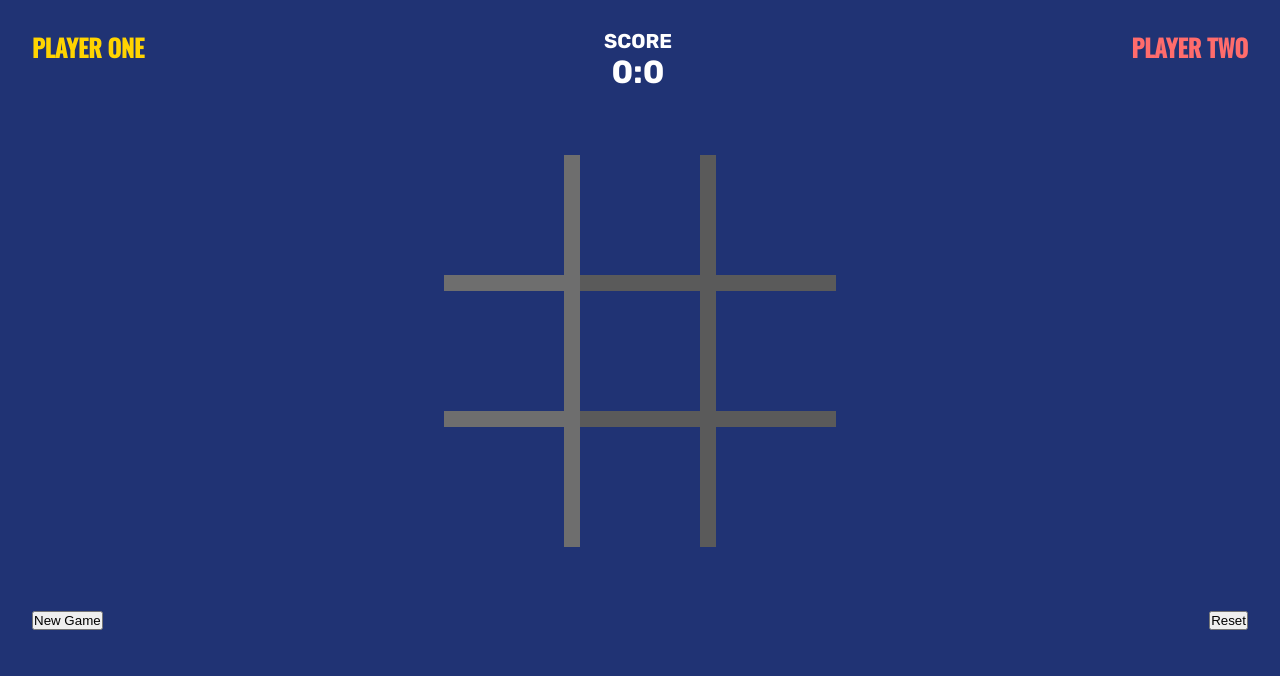
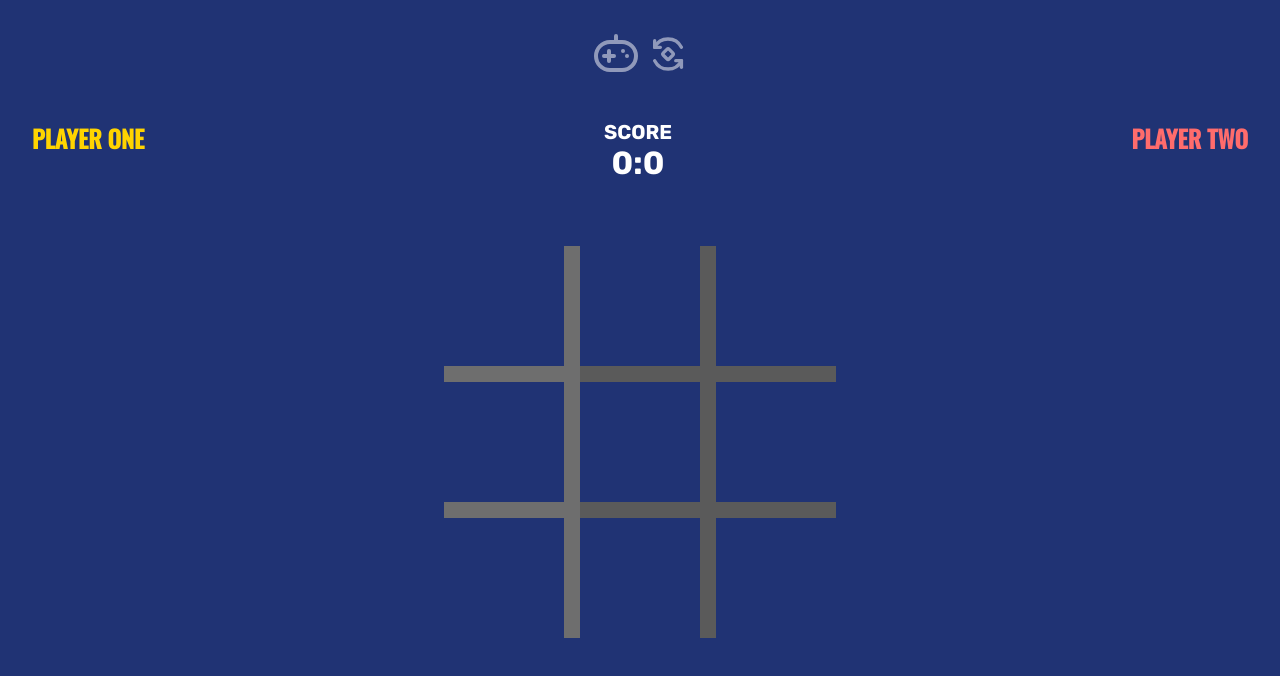
Before and after one commit to rizuki4658/tic-tac-toe, a plain HTML site: page index.html in a window 1280 px wide. Shown: the part 70-746 px from the top of the page. Drawn offline with nearby package versions, Linux system fonts and the light colour scheme.

Commit message:
feat: finished all ui css and content

```diff
--- a/css/index.css
+++ b/css/index.css
@@ -123,6 +123,36 @@ h3 {
 .board-reset-new-game {
   gap: 1rem;
   display: flex;
-  margin-top: 4rem;
-  justify-content: space-between;
+  margin-bottom: 2rem;
+  justify-content: center;
+  align-items: center;
+  gap: .5rem;
+  /* justify-content: space-between; */
 }
+
+.button-new-game,
+.button-reset {
+  font-size: 48px;
+  background-color: transparent;
+  border: none;
+  color: white;
+  cursor: pointer;
+  opacity: .5;
+  transition: all .3s ease-in-out;
+}
+.button-new-game:hover {
+  color: #FFD400;
+  opacity: 1;
+}
+.button-reset:hover {
+  color: #FF6C6C;
+  opacity: 1;
+}
+.button-reset {
+  font-size: 40px;
+}
+.button-new-game svg,
+.button-reset svg {
+  width: 1em;
+  height: 1em;
+}
--- a/index.html
+++ b/index.html
@@ -2,12 +2,25 @@
 <html>
   <head>
     <title>Tic Tac Toe</title>
+    <link rel="icon" type="image/x-icon" href="favicon.ico">
     <link rel="stylesheet" href="./css/index.css">
     <link rel="stylesheet" href="./css/modal.css">
   </head>
   <body>
     <div class="container">
       <h1>TIC TAC TOE</h1>
+      <div class="board-reset-new-game">
+        <div>
+          <button id="new_game" class="button-new-game" title="New Game">
+            <svg xmlns="http://www.w3.org/2000/svg" width="48" height="48" viewBox="0 0 48 48" fill="none"><rect x="4" y="13" width="40" height="28" rx="14" fill="none" stroke="currentColor" stroke-width="4" stroke-linejoin="round"/><circle cx="31" cy="22" r="2" fill="currentColor"/><circle cx="35" cy="27" r="2" fill="currentColor"/><path d="M12 27H22M12 27H22" stroke="currentColor" stroke-width="4" stroke-linecap="round" stroke-linejoin="round"/><path d="M24 7V13M24 7V13" stroke="currentColor" stroke-width="4" stroke-linecap="round" stroke-linejoin="round"/><path d="M17 22V32" stroke="currentColor" stroke-width="4" stroke-linecap="round" stroke-linejoin="round"/></svg>
+          </button>
+        </div>
+        <div>
+          <button id="reset_game" class="button-reset" title="Reset Board">
+            <svg xmlns="http://www.w3.org/2000/svg" width="48" height="48" viewBox="0 0 48 48" fill="none"><rect x="17" y="24.071" width="10" height="10" rx="2" transform="rotate(-45 17 24.071)" fill="none" stroke="currentColor" stroke-width="4" stroke-linecap="round" stroke-linejoin="round"/><path d="M40.1201 16C37.1747 10.0731 31.0586 6 23.9912 6C16.9237 6 10.9454 10.0731 8 16" stroke="currentColor" stroke-width="4" stroke-linecap="round"/><path d="M8 8V16" stroke="currentColor" stroke-width="4" stroke-linecap="round"/><path d="M14.7803 16L8.00013 16" stroke="currentColor" stroke-width="4" stroke-linecap="round"/><path d="M8 32C10.9454 37.9269 17.0615 42 24.129 42C31.1964 42 37.1747 37.9269 40.1201 32" stroke="currentColor" stroke-width="4" stroke-linecap="round"/><path d="M40.1201 40V32" stroke="currentColor" stroke-width="4" stroke-linecap="round"/><path d="M33.3398 32L40.12 32" stroke="currentColor" stroke-width="4" stroke-linecap="round"/></svg>
+          </button>
+        </div>
+      </div>
       <div class="information">
         <div class="information-one">
           <h2>PLAYER ONE</h2>
@@ -25,10 +38,6 @@
         </div>
       </div>
       <table id="board"></table>
-      <div class="board-reset-new-game">
-        <div><button class="button-new-game">New Game</button></div>
-        <div><button class="button-reset">Reset</button></div>
-      </div>
     </div>
     <script src="./js/modal.js"></script>
     <script src="./js/index.js"></script>
--- a/js/index.js
+++ b/js/index.js
@@ -6,6 +6,8 @@ let boards = [
 const boardView = document.getElementById('board')
 const scoreOne = document.getElementById('score_one')
 const scoreTwo = document.getElementById('score_two')
+const btnNewGame = document.getElementById('new_game')
+const btnResetGame = document.getElementById('reset_game')
 
 const buttons = document.createElement('button')
 const scores = {
@@ -123,6 +125,8 @@ function createBoard(boards) {
     }
     boardView.appendChild(row)
   }
+  btnNewGame.addEventListener('click', resetGame)
+  btnResetGame.addEventListener('click', resetBoard)
 }
 
 function resetBoard() {
@@ -145,6 +149,7 @@ function resetBoard() {
 }
 
 function resetGame() {
+  resetBoard()
   scores.x = 0
   scores.o = 0
   scoreOne.classList.remove('lead')
```
Also changed, not shown: favicon.ico (added).
